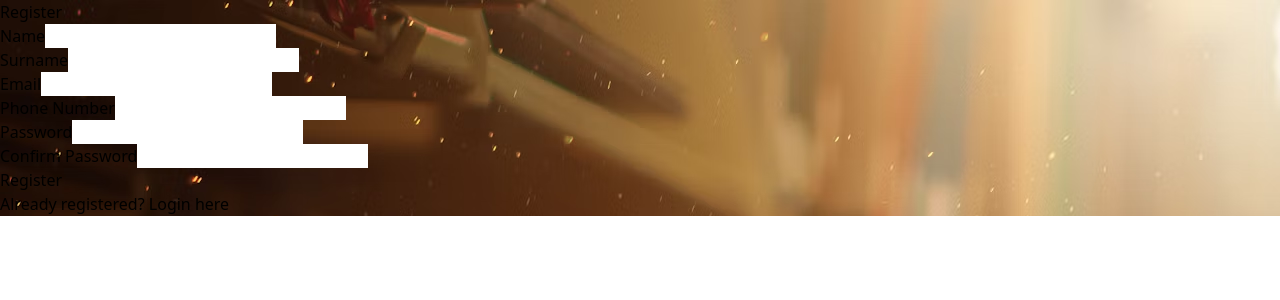
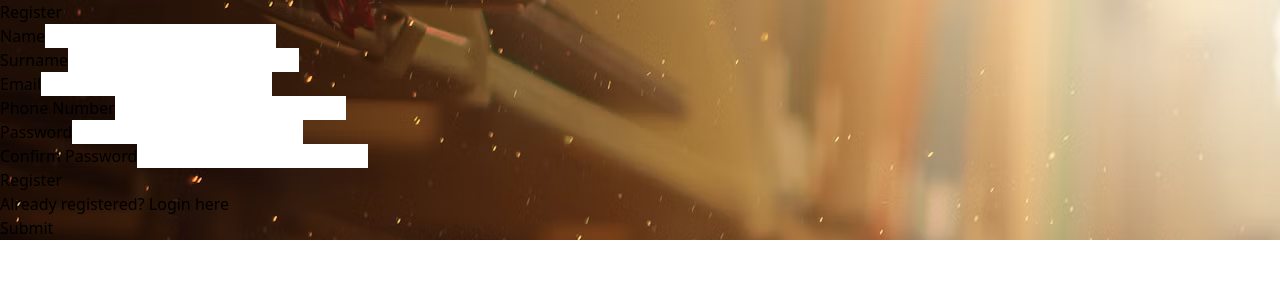
Before and after one commit to sametdgc/bookstore-project, a React (Vite) app in the folder frontend/: page /register in a window 1280 px wide. Shown: the top 300 px of the page. Built offline with nearby package versions, Linux system fonts and the light colour scheme.

Commit message:
dümenden buton ekledim deneme

```diff
--- a/frontend/src/pages/RegisterPage.jsx
+++ b/frontend/src/pages/RegisterPage.jsx
@@ -1,13 +1,16 @@
-import React from 'react';
-import {RegisterForm} from '../components';
+import React from "react";
+import { RegisterForm } from "../components";
 
 const RegisterPage = () => {
   return (
     <div
       className="min-h-screen flex items-center justify-center bg-cover bg-center"
-      style={{backgroundImage: "url('/src/assets/register-background.avif')" }}
+      style={{ backgroundImage: "url('/src/assets/register-background.avif')" }}
     >
       <RegisterForm />
+      <button className="mt-4 px-4 py-2 bg-blue-500 text-white rounded hover:bg-blue-700">
+        Submit
+      </button>
     </div>
   );
 };
```
